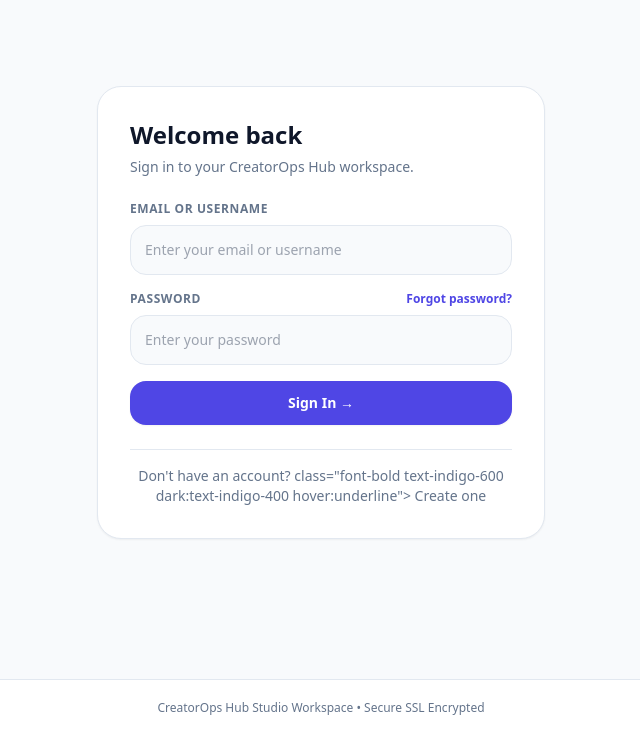
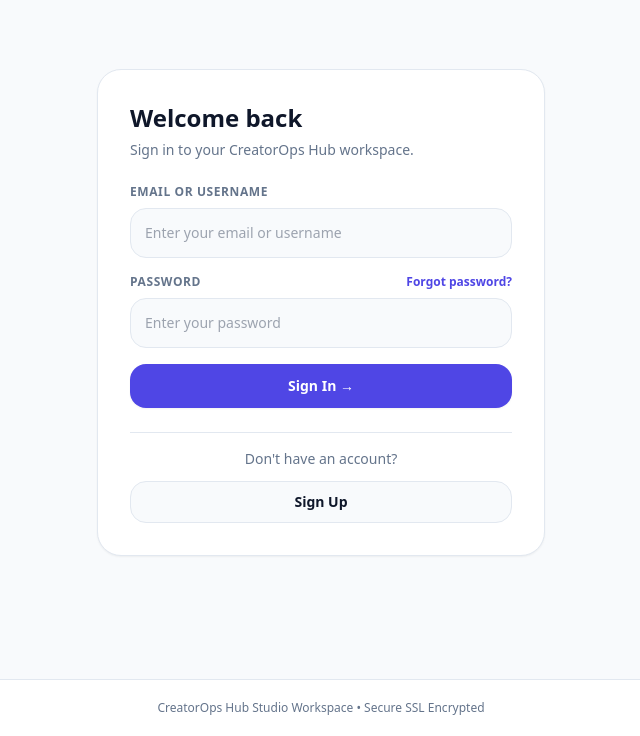
Before and after one commit to m-abrar-2026/creator-ops-hub, a Flask app: page /login in a window 1280 px wide. Shown: the part 64-800 px from the top of the page, without its empty margins (319-959 px from the left). Run offline with Flask 3, Linux system fonts and the light colour scheme; some libraries are stand-ins or nearby versions.

Commit message:
Fix signup button and anchor tag on login.html

```diff
--- a/server/templates/login.html
+++ b/server/templates/login.html
@@ -32,7 +32,7 @@
             PASSWORD
           </label>
           <a href="{{ url_for('forgot_password_page') }}"
-   class="text-xs font-bold text-indigo-600 dark:text-indigo-400 hover:underline">
+             class="text-xs font-bold text-indigo-600 dark:text-indigo-400 hover:underline">
             Forgot password?
           </a>
         </div>
@@ -53,10 +53,15 @@
       </button>
     </form>
 
-    <div class="pt-4 border-t border-creator-border-light dark:border-creator-border-dark text-center text-sm text-creator-muted-light dark:text-creator-muted-dark">
-      Don't have an account?
-      <a href="{{ url_for('signup_page') }}"> class="font-bold text-indigo-600 dark:text-indigo-400 hover:underline">
-        Create one
+    <div class="pt-4 border-t border-creator-border-light dark:border-creator-border-dark text-center space-y-3">
+      <p class="text-sm text-creator-muted-light dark:text-creator-muted-dark">
+        Don't have an account?
+      </p>
+      <a
+        href="{{ url_for('signup_page') }}"
+        class="inline-flex items-center justify-center w-full py-2.5 px-4 rounded-2xl border border-creator-border-light dark:border-creator-border-dark bg-creator-bg-light dark:bg-creator-bg-dark hover:border-indigo-500 text-sm font-bold text-creator-text-light dark:text-creator-text-dark transition"
+      >
+        Sign Up
       </a>
     </div>
   </div>
```
